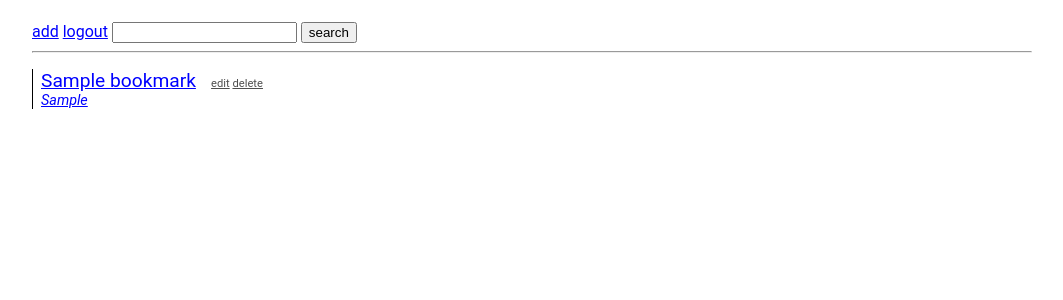
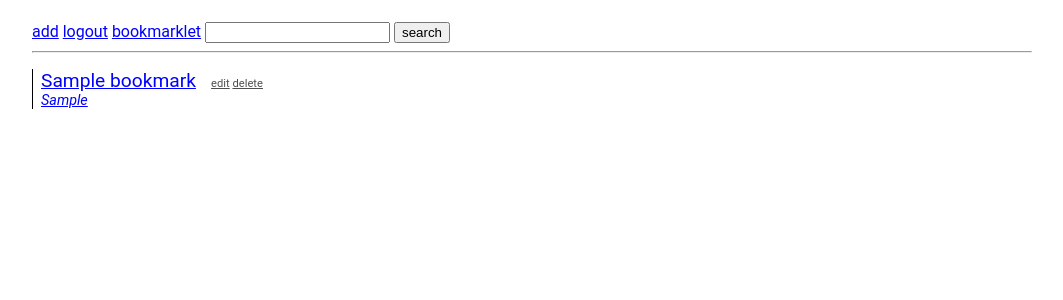
Before and after one commit to DominikM/dpins, a Django app: page /bm/ in a window 1280 px wide. Shown: the part 59-359 px from the top of the page, without its empty margins (108-1171 px from the left). Run offline with Django 3.2, Linux system fonts and the light colour scheme; a user stored in the database is signed in; tables that the repository leaves empty hold one stand-in row (values such as "Sample post").

Commit message:
Added bookmarklet to main page

```diff
--- a/bookmarks/templates/bookmarks.html
+++ b/bookmarks/templates/bookmarks.html
@@ -7,6 +7,7 @@
 <div id="commands_container">
   <div class="command"><a href="{% url 'bookmark_add' %}">add</a></div>
   <div class="command"><a href="{% url 'logout' %}">logout</a></div>
+  <div class="command"><a href="javascript:(function(){data={title:document.title,url:window.location.href,auto_close: true};urlParams=new URLSearchParams(data);newUrl=new URL(&quot;http://dpins.link/add&quot;);newUrl.search = &quot;?&quot;+urlParams.toString();window.open(newUrl.toString());})();">bookmarklet</a></div>
   <div class="command">
     <form method="get" action="{% url 'search' %}">
       <input type="text" id="query" name="query">
```
